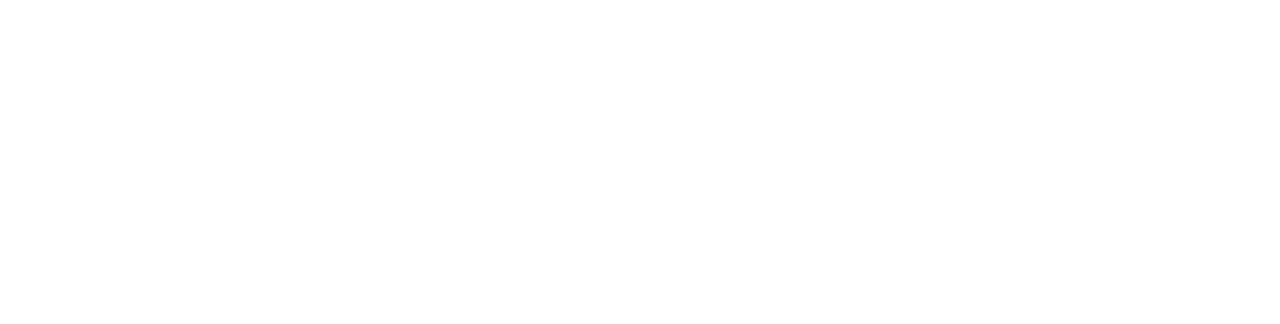
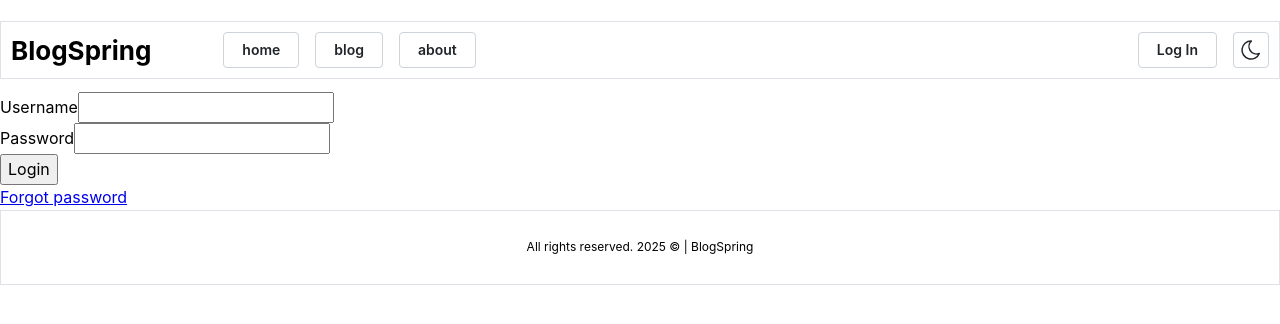
Before and after one commit to Cytherr1/blogspring, a Next.js app in the folder frontend/: page /en/login in a window 1280 px wide. Before the commit this address had no page. Shown: the top 324 px of the page. Built offline with nearby package versions, Linux system fonts and the light colour scheme.

Commit message:
login page

```diff
--- a/frontend/messages/en.json
+++ b/frontend/messages/en.json
@@ -5,5 +5,13 @@
 		"about": "About",
 		"login": "Login",
 		"register": "Register"
-	}
+	},
+	"login": {
+		"title": "Login",
+		"username": "Username",
+		"password": "Password",
+		"loginButton": "Login",
+		"error": "Invalid username or password",
+		"forgotPassword": "Forgot password"
+	  }
 }
--- a/frontend/messages/tr.json
+++ b/frontend/messages/tr.json
@@ -5,5 +5,13 @@
 		"about": "Hakkımızda",
 		"login": "Giriş",
 		"register": "Kayıt ol"
-	}
+	},
+	"login": {
+		"title": "Giriş Yap",
+		"username": "Kullanıcı Adı",
+		"password": "Şifre",
+		"loginButton": "Giriş Yap",
+		"error": "Geçersiz kullanıcı adı veya şifre",
+		"forgotPassword": "Şifremi unuttum"
+	  }
 }
--- /dev/null
+++ b/frontend/src/app/[locale]/login/page.tsx
@@ -0,0 +1,72 @@
+'use client';  // Mark this file as a client component
+
+import { useState } from 'react';
+import { useRouter } from 'next/navigation';  // Import useRouter from next/navigation
+import { useTranslations } from 'next-intl';  // Import useTranslations for i18n
+import Link from 'next/link';
+
+const LoginPage = () => {
+  const [username, setUsername] = useState('');
+  const [password, setPassword] = useState('');
+  const [error, setError] = useState('');
+  const router = useRouter();
+  const t = useTranslations('login');
+
+  const handleLogin = async (e: React.FormEvent) => {
+    e.preventDefault();
+
+    // Send a request to the backend to verify credentials
+    const response = await fetch('http://localhost:8080/api/login', {
+      method: 'POST',
+      headers: {
+        'Content-Type': 'application/json',
+      },
+      body: JSON.stringify({ username, password }),
+    });
+
+    if (response.ok) {
+      // Login successful, redirect to home page
+      router.push('/home');
+    } else {
+      // Handle login failure (show error)
+      setError(t('error'));
+    }
+  };
+
+  return (
+    <div>
+      <h1>{t('title')}</h1>
+      <form onSubmit={handleLogin}>
+        <div>
+          <label htmlFor="username">{t('username')}</label>
+          <input
+            type="text"
+            id="username"
+            name="username"
+            value={username}
+            onChange={(e) => setUsername(e.target.value)}
+            required
+          />
+        </div>
+        <div>
+          <label htmlFor="password">{t('password')}</label>
+          <input
+            type="password"
+            id="password"
+            name="password"
+            value={password}
+            onChange={(e) => setPassword(e.target.value)}
+            required
+          />
+        </div>
+        {error && <p style={{ color: 'red' }}>{error}</p>}
+        <button type="submit">{t('loginButton')}</button>
+      </form>
+      <div>
+        <Link href="/forgot-password">{t('forgotPassword')}</Link>
+      </div>
+    </div>
+  );
+};
+
+export default LoginPage;
```
